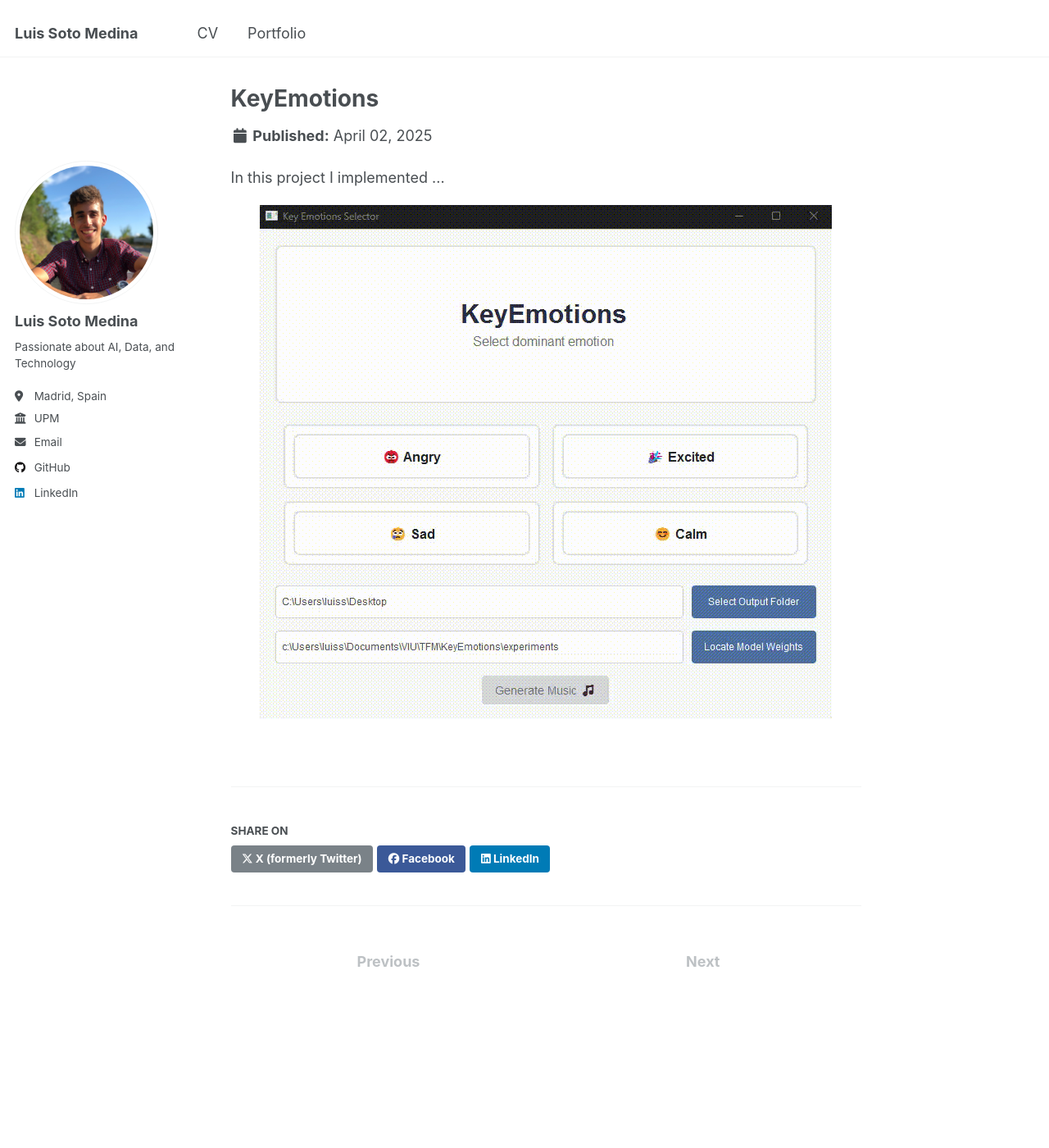
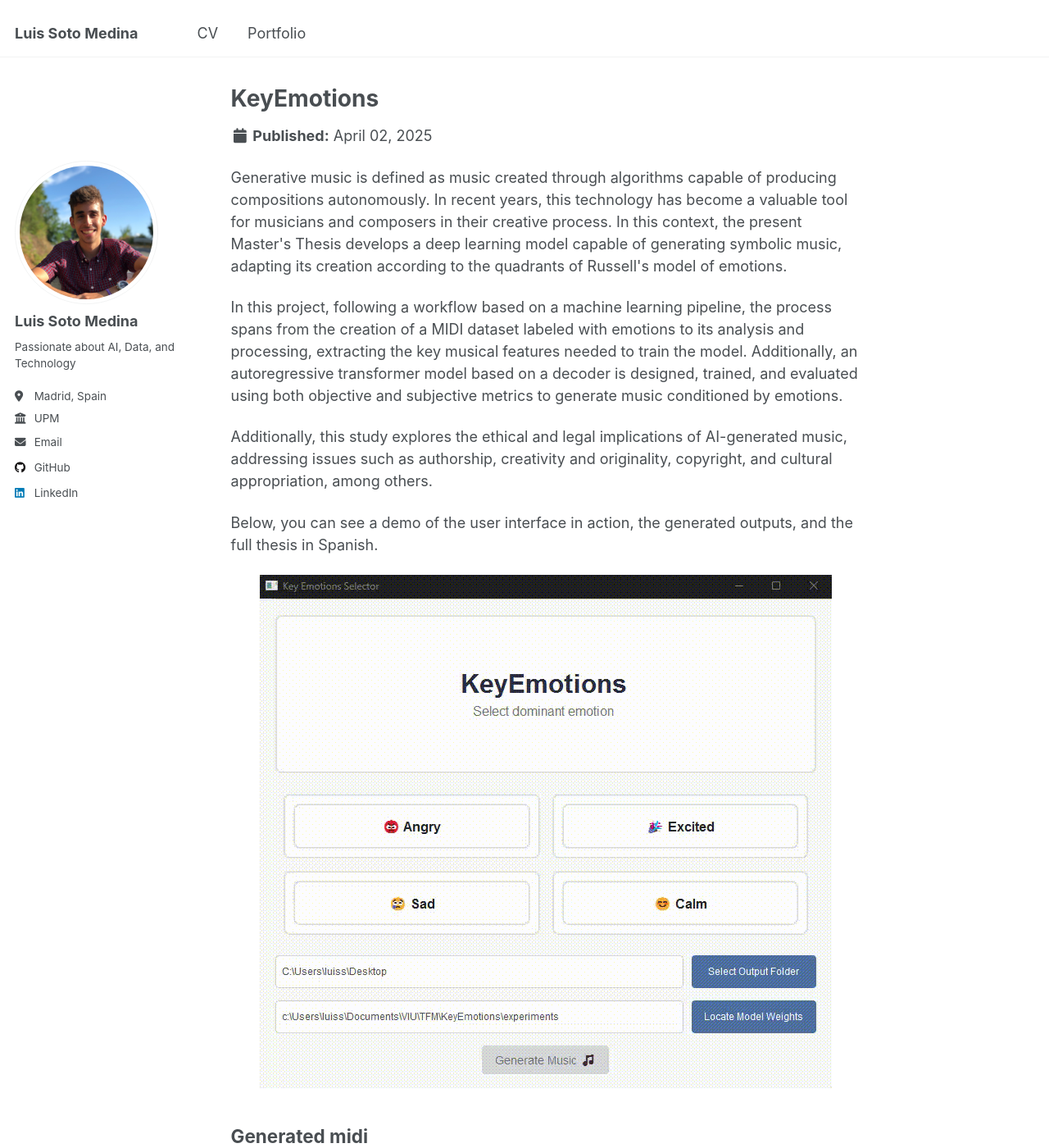
Before and after one commit to luissotomedina/luissotomedina.github.io, a Jekyll site: the page built from _portfolio/KeyEmotions.html, in a window 1280 px wide and 1400 px high. Shown: the whole window at 82% size. Built offline with Jekyll 4.4.1, drawn with Linux system fonts in a browser that asks for light colours; some of the changed text lies outside the part shown.

Commit message:
KeyEmotions Portfolio

```diff
--- a/_portfolio/KeyEmotions.html
+++ b/_portfolio/KeyEmotions.html
@@ -1,15 +1,29 @@
 ---
 title: "KeyEmotions"
-excerpt: "This master's thesis explores emotion-conditioned generative AI for symbolic music composition, focusing on the relationship between musical structures and perceived emotions. <br/><img src='/images/KeyEmotions2.png'>"
+excerpt: "This Master's Thesis develops a deep learning model for generating symbolic music conditioned by emotions based on Russell's model, using an autoregressive transformer. <br/><img src='/images/KeyEmotions2.png'>"
 collection: portfolio
 ---
 
-In this project I implemented ...
+<p>
+    Generative music is defined as music created through algorithms capable of producing compositions autonomously. In recent years, this technology has become a valuable tool for musicians and composers in their creative process. In this context, the present Master's Thesis develops a deep learning model capable of generating symbolic music, adapting its creation according to the quadrants of Russell's model of emotions.
+</p>
+<p>
+    In this project, following a workflow based on a machine learning pipeline, the process spans from the creation of a MIDI dataset labeled with emotions to its analysis and processing, extracting the key musical features needed to train the model. Additionally, an autoregressive transformer model based on a decoder is designed, trained, and evaluated using both objective and subjective metrics to generate music conditioned by emotions.
+</p>
+<p>
+    Additionally, this study explores the ethical and legal implications of AI-generated music, addressing issues such as authorship, creativity and originality, copyright, and cultural appropriation, among others.
+</p>
+<p>
+    Below, you can see a demo of the user interface in action, the generated outputs, and the full thesis in Spanish.
+</p>
 
 <img src="/KeyEmotions/KeyEmotions_GUI_Demo.gif" alt="KeyEmotions GIF" style="max-width:100%; height:auto; display:block; margin: 20px auto;">
 
 <script src="https://cdn.jsdelivr.net/combine/npm/tone@14.7.58,npm/@magenta/music@1.23.1/es6/core.js,npm/focus-visible@5,npm/html-midi-player@1.4.0"></script>
 
+<h2> Generated midi</h2>
+
+<h3>Example emotion 1</h3>
 <midi-visualizer
     type="piano-roll"
     id="visualizer1"
@@ -31,3 +46,32 @@
     sound-font
     visualizer="#visualizer2">
 </midi-player>
+
+<h3>Example emotion 3</h3>
+<midi-visualizer
+    type="piano-roll"
+    id="visualizer3"
+    src="/KeyEmotions/3_generation.mid">
+</midi-visualizer>
+<midi-player
+    src="/KeyEmotions/3_generation.mid"
+    sound-font
+    visualizer="#visualizer3">
+</midi-player>
+
+<h3>Example emotion 4</h3>
+<midi-visualizer
+    type="piano-roll"
+    id="visualizer4"
+    src="/KeyEmotions/4_generation.mid">
+</midi-visualizer>
+<midi-player
+    src="/KeyEmotions/4_generation.mid"
+    sound-font
+    visualizer="#visualizer4">
+</midi-player>
+
+<h2>View Thesis</h2>
+<p>
+    You can <a href="/KeyEmotions/Memoria_Latex_TFM_VIU_09MIAR.pdf" target="_blank">view the full thesis in Spanish here</a>.
+</p>
```
Also changed, not shown: other parts of _portfolio/KeyEmotions.html (+1 -0 lines), 1 other file.
